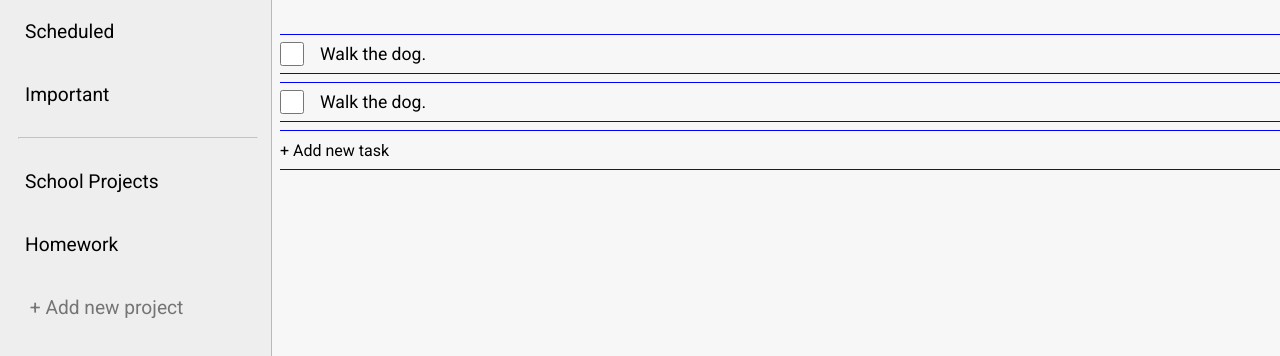
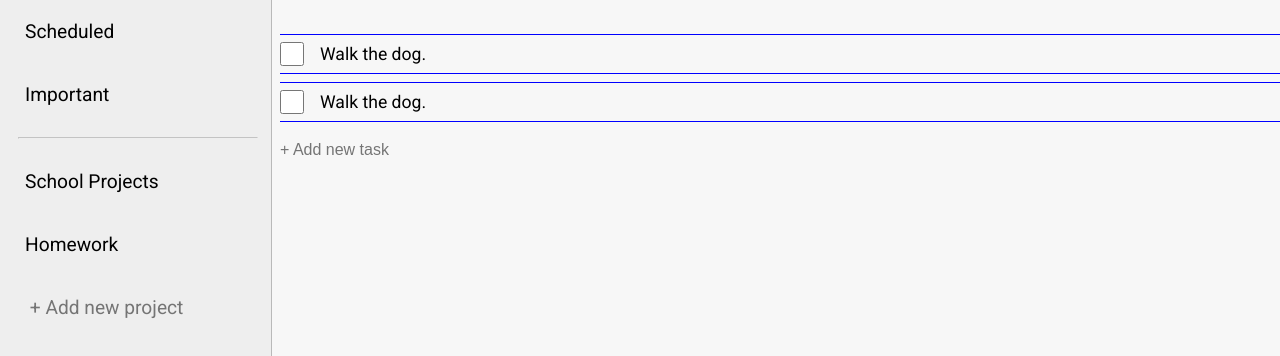
Before and after one commit to Centigrams/todo-list, a plain HTML site: page index.html in a window 1280 px wide. Shown: the part 118-474 px from the top of the page. Drawn offline with Linux system fonts and the light colour scheme; a script that the page names is missing.

Commit message:
Separate todos to a new div for input form

```diff
--- a/index.html
+++ b/index.html
@@ -29,11 +29,7 @@
                     <li class="project">Homework</li>
                 </ul>
                 <form action="">
-                    <input
-                    type="text"
-                    aria-label="new-project"
-                    class="new-project"
-                    placeholder=" + Add new project">
+                    <input type="text" aria-label="new-project" class="new-project" placeholder=" + Add new project">
                 </form>
             </div>
             <div id="main-panel">
@@ -45,7 +41,10 @@
                 <div id="main-container">
                     <div id="todo-list-container">
                         <div id="todo-list">
-
+                            <!-- This div will hold the actual tasks,
+                                it was added so that the input field to add tasks
+                                won't interfere with the actual tasks -->
+                            <div>
                                 <div class="todo">
                                     <div class="left-container">
                                         <input class="checkbox" type="checkbox">
@@ -75,10 +74,10 @@
                                         </div>
                                     </div>
                                 </div>
-
-                            <div class="add-todo">
-                                <p>+ Add new task</p>
                             </div>
+                            <form>
+                                <input class="add-todo" placeholder="+ Add new task">
+                            </form>
                         </div>
                     </div>
                     <div id="todo-information-container">
```
Also changed, not shown: main.js (+2 -2 lines). Lines whose indentation alone changed are shown as unchanged.
